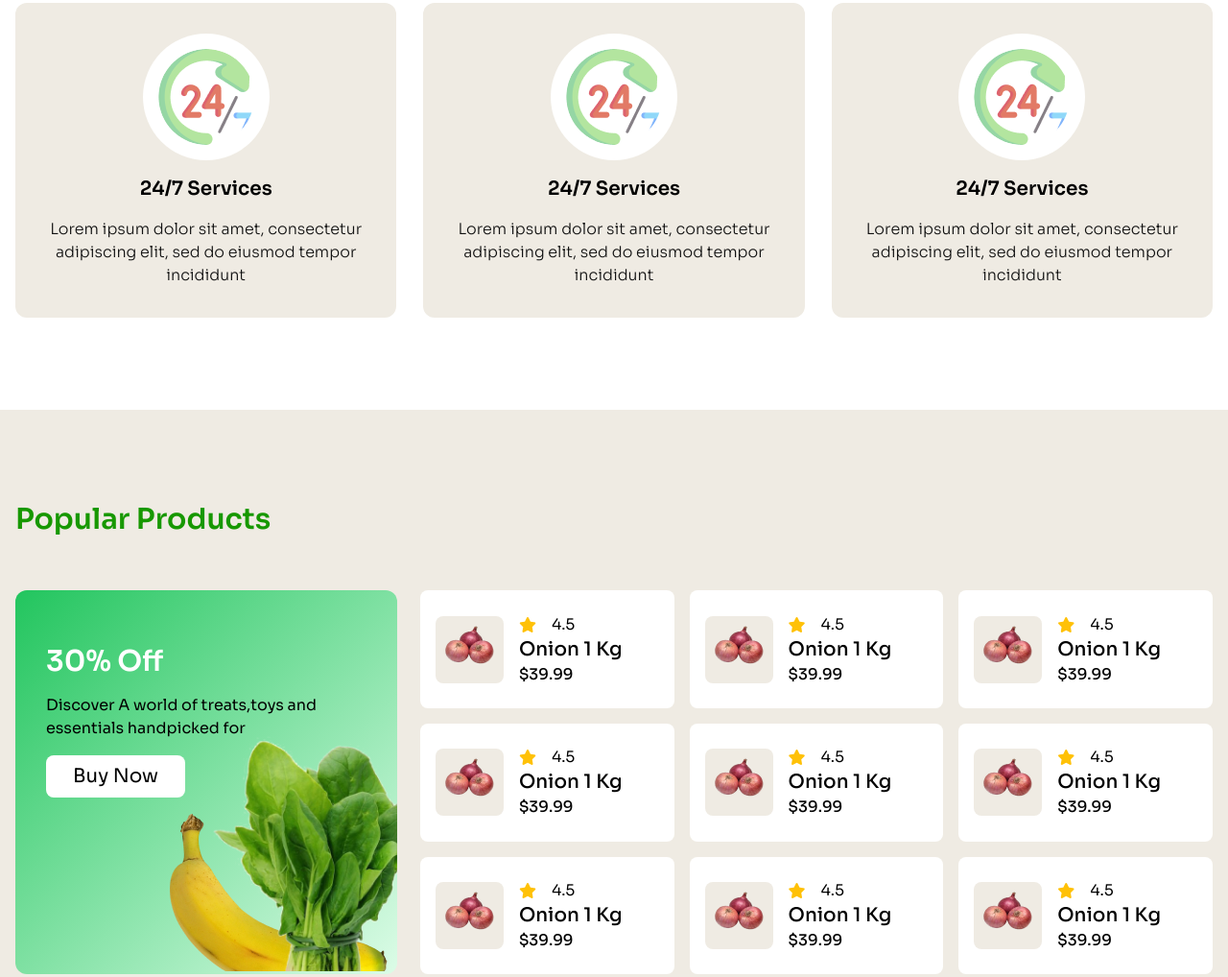
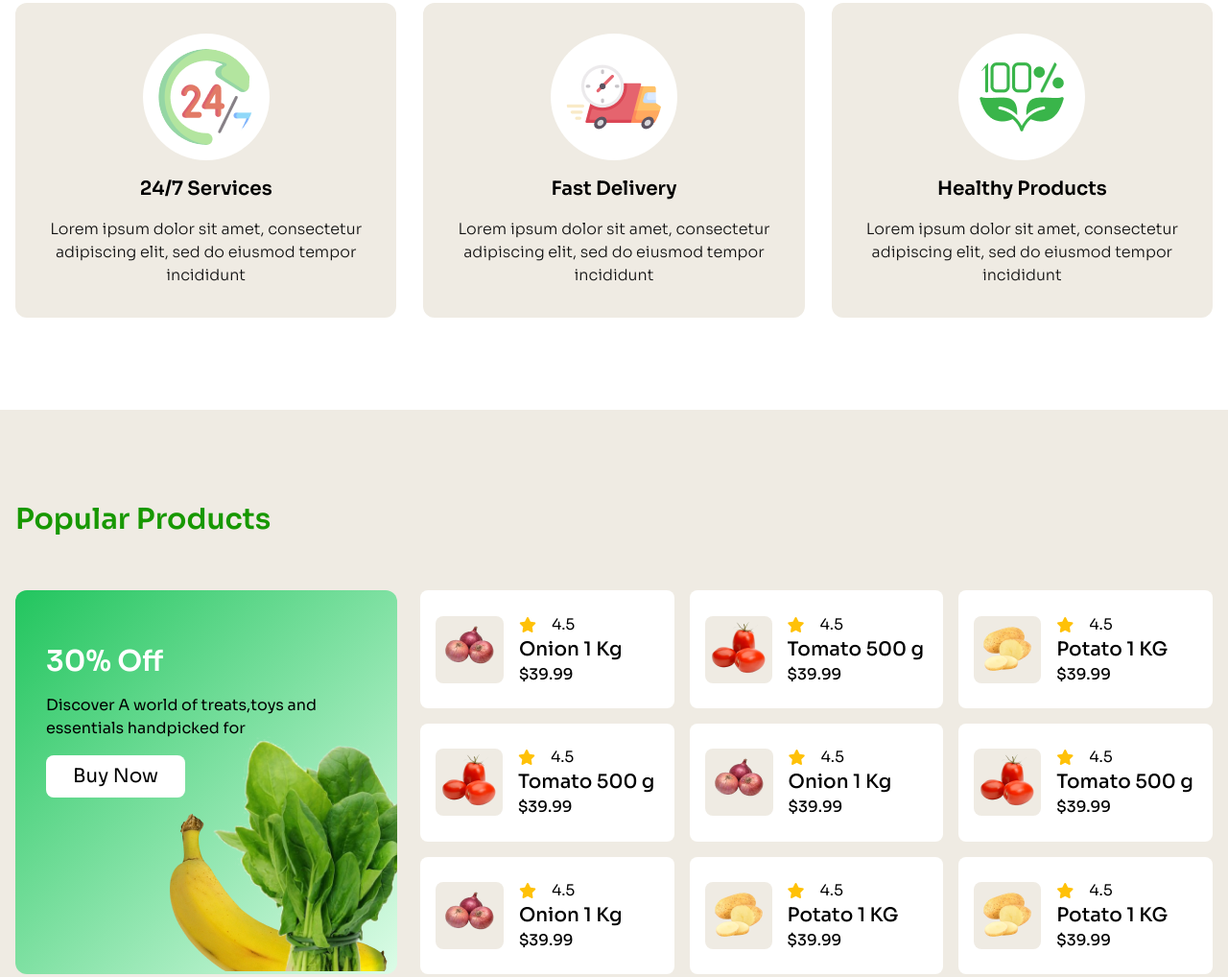
Before and after one commit to Shafkatellin/Assignmnet-3, a plain HTML site: page index.html in a window 1280 px wide. Shown: the part 1347-2365 px from the top of the page at 96% size. Drawn offline with nearby package versions, Linux system fonts and the light colour scheme.

Commit message:
added styles

```diff
--- a/index.html
+++ b/index.html
@@ -78,17 +78,17 @@
         <!-- card 2 -->
         <div class="text-center p-8 rounded-xl bg-[#EFEBE3] space-y-4">
           <div class="flex justify-center">
-              <img class=" bg-white rounded-full p-4" src="c2-assets/service.png" alt="">
+              <img class=" bg-white rounded-full p-4" src="c2-assets/delivery.png" alt="">
           </div>
-          <h3 class="font-semibold text-xl">24/7 Services </h3>
+          <h3 class="font-semibold text-xl">Fast Delivery</h3>
           <p class="text-[#111111] font-light">Lorem ipsum dolor sit amet, consectetur adipiscing elit, sed do eiusmod tempor incididunt</p>
         </div>
         <!-- card 3 -->
         <div class="text-center p-8 rounded-xl bg-[#EFEBE3] space-y-4">
           <div class="flex justify-center">
-              <img class=" bg-white rounded-full p-4" src="c2-assets/service.png" alt="">
+              <img class=" bg-white rounded-full p-4" src="c2-assets/healthy.png" alt="">
           </div>
-          <h3 class="font-semibold text-xl">24/7 Services </h3>
+          <h3 class="font-semibold text-xl">Healthy Products </h3>
           <p class="text-[#111111] font-light">Lorem ipsum dolor sit amet, consectetur adipiscing elit, sed do eiusmod tempor incididunt</p>
         </div>
       </div>
@@ -133,7 +133,7 @@
         <div class="flex items-center gap-2 md:gap-4 md:p-4 p-2 rounded-lg bg-white">
             <!-- img -->
           <div class="bg-[#EFEBE3] rounded-lg">
-            <img class="w-full" src="c2-assets/onion.png" alt="">
+            <img class="w-full" src="c2-assets/tomato.png" alt="">
           </div>
           <!-- text -->
           <div>
@@ -141,7 +141,7 @@
              <i class="text-[#FFC107] fa-solid fa-star"></i>
              <h2 class="">4.5</h2>
             </div>
-            <h2 class="font-medium text-xl">Onion 1 Kg</h2>
+            <h2 class="font-medium text-xl">Tomato 500 g </h2>
             <h2 class="font-medium">$39.99</h2>
           </div>
          </div>
@@ -149,7 +149,7 @@
         <div class="flex items-center gap-2 md:gap-4 md:p-4 p-2 rounded-lg bg-white">
             <!-- img -->
           <div class="bg-[#EFEBE3] rounded-lg">
-            <img class="w-full" src="c2-assets/onion.png" alt="">
+            <img class="w-full" src="c2-assets/potato.png" alt="">
           </div>
           <!-- text -->
           <div>
@@ -157,7 +157,7 @@
              <i class="text-[#FFC107] fa-solid fa-star"></i>
              <h2 class="">4.5</h2>
             </div>
-            <h2 class="font-medium text-xl">Onion 1 Kg</h2>
+            <h2 class="font-medium text-xl">Potato 1 KG</h2>
             <h2 class="font-medium">$39.99</h2>
           </div>
          </div>
@@ -165,7 +165,7 @@
         <div class="flex items-center gap-2 md:gap-4 md:p-4 p-2 rounded-lg bg-white">
             <!-- img -->
           <div class="bg-[#EFEBE3] rounded-lg">
-            <img class="w-full" src="c2-assets/onion.png" alt="">
+            <img class="w-full" src="c2-assets/tomato.png" alt="">
           </div>
           <!-- text -->
           <div>
@@ -173,7 +173,7 @@
              <i class="text-[#FFC107] fa-solid fa-star"></i>
              <h2 class="">4.5</h2>
             </div>
-            <h2 class="font-medium text-xl">Onion 1 Kg</h2>
+            <h2 class="font-medium text-xl">Tomato 500 g </h2>
             <h2 class="font-medium">$39.99</h2>
           </div>
          </div>
@@ -197,7 +197,7 @@
         <div class="flex items-center gap-2 md:gap-4 md:p-4 p-2 rounded-lg bg-white">
             <!-- img -->
           <div class="bg-[#EFEBE3] rounded-lg">
-            <img class="w-full" src="c2-assets/onion.png" alt="">
+            <img class="w-full" src="c2-assets/tomato.png" alt="">
           </div>
           <!-- text -->
           <div>
@@ -205,7 +205,7 @@
              <i class="text-[#FFC107] fa-solid fa-star"></i>
              <h2 class="">4.5</h2>
             </div>
-            <h2 class="font-medium text-xl">Onion 1 Kg</h2>
+            <h2 class="font-medium text-xl">Tomato 500 g </h2>
             <h2 class="font-medium">$39.99</h2>
           </div>
          </div>
@@ -229,7 +229,7 @@
         <div class="flex items-center gap-2 md:gap-4 md:p-4 p-2 rounded-lg bg-white">
             <!-- img -->
           <div class="bg-[#EFEBE3] rounded-lg">
-            <img class="w-full" src="c2-assets/onion.png" alt="">
+            <img class="w-full" src="c2-assets/potato.png" alt="">
           </div>
           <!-- text -->
           <div>
@@ -237,7 +237,7 @@
              <i class="text-[#FFC107] fa-solid fa-star"></i>
              <h2 class="">4.5</h2>
             </div>
-            <h2 class="font-medium text-xl">Onion 1 Kg</h2>
+            <h2 class="font-medium text-xl">Potato 1 KG</h2>
             <h2 class="font-medium">$39.99</h2>
           </div>
          </div>
@@ -245,7 +245,7 @@
         <div class="md:flex md:items-center hidden gap-2 md:gap-4 md:p-4 p-2 rounded-lg bg-white">
             <!-- img -->
           <div class="bg-[#EFEBE3] rounded-lg">
-            <img class="w-full" src="c2-assets/onion.png" alt="">
+            <img class="w-full" src="c2-assets/potato.png" alt="">
           </div>
           <!-- text -->
           <div>
@@ -253,7 +253,7 @@
              <i class="text-[#FFC107] fa-solid fa-star"></i>
              <h2 class="">4.5</h2>
             </div>
-            <h2 class="font-medium text-xl">Onion 1 Kg</h2>
+            <h2 class="font-medium text-xl">Potato 1 KG</h2>
             <h2 class="font-medium">$39.99</h2>
           </div>
          </div>
```
